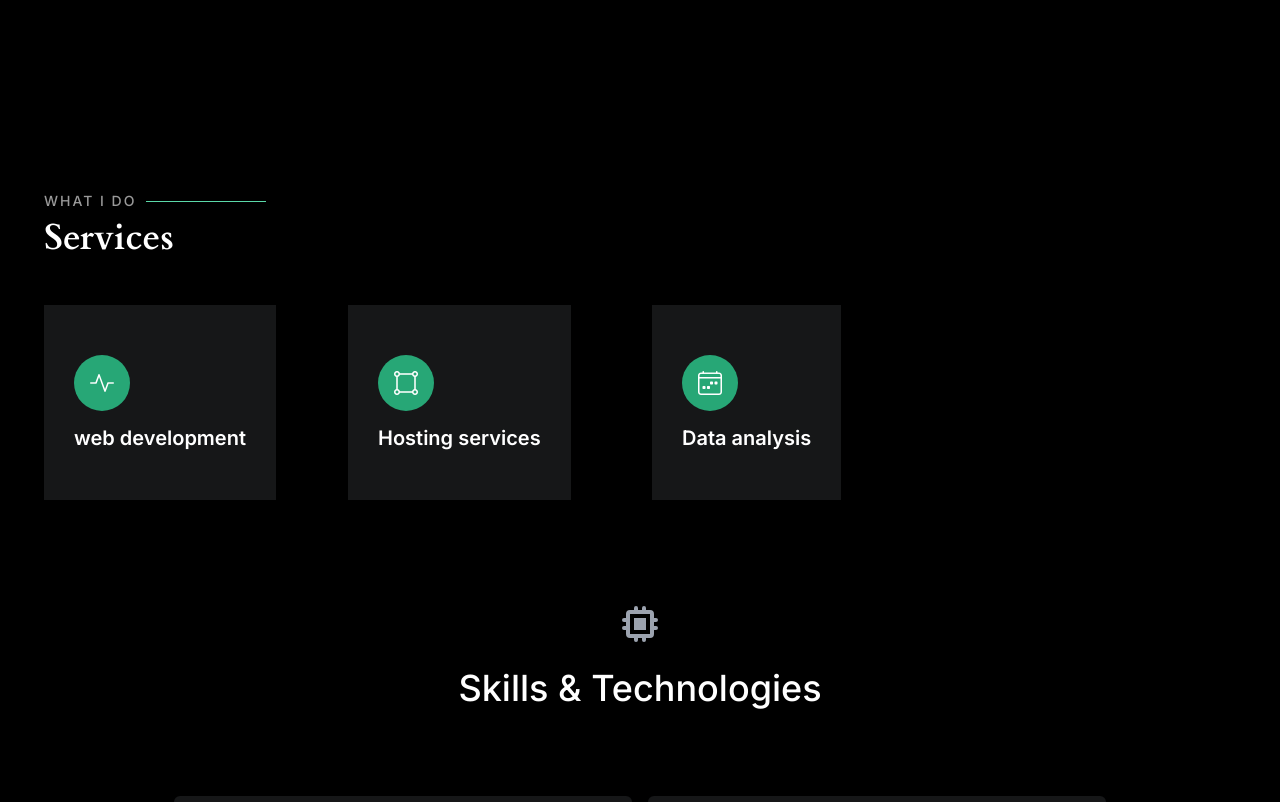
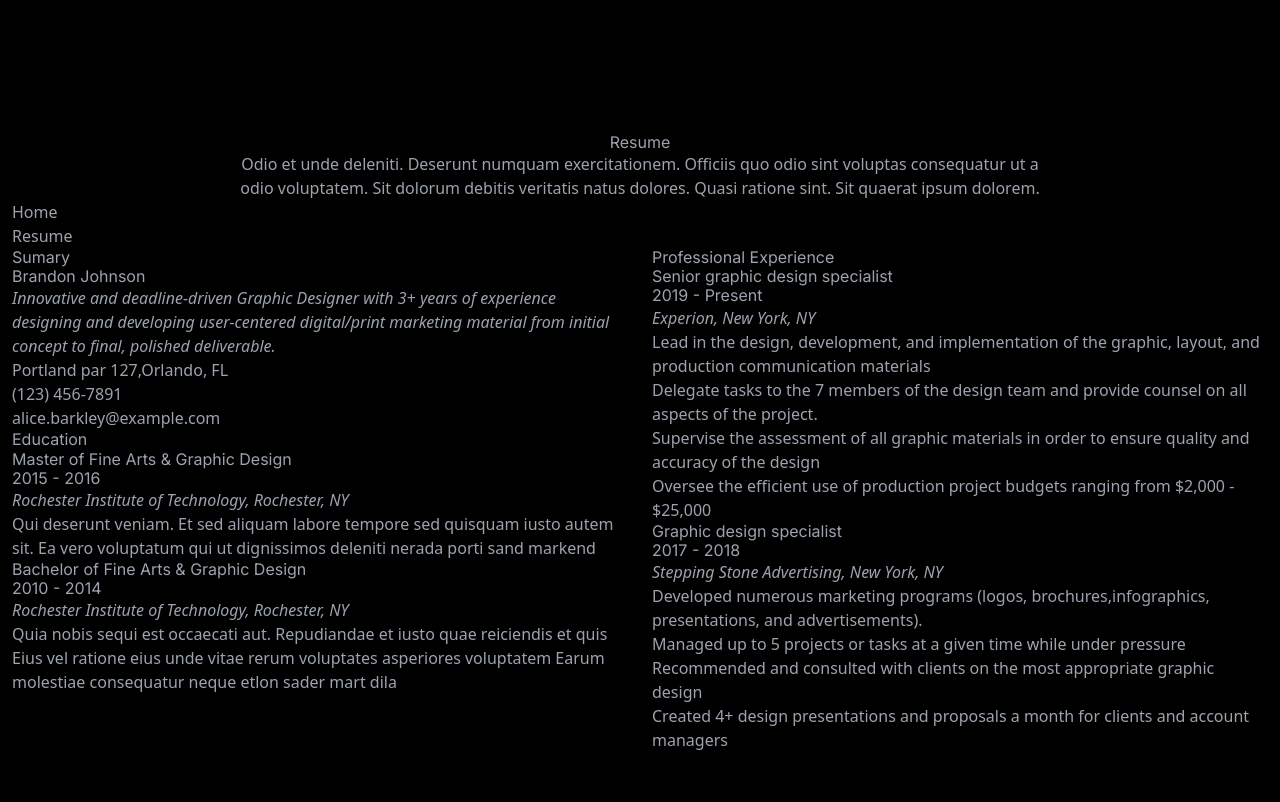
Before and after one commit to E-hub-mugisha/my-portfolio, a React (Create React App) app: page / in a window 1280 px wide. Shown: the part 560-1362 px from the top of the page. Built offline with nearby package versions, Linux system fonts and the light colour scheme.

Commit message:
resume sync

```diff
--- a/src/App.js
+++ b/src/App.js
@@ -8,12 +8,14 @@ import Testimonials from "./components/Testimonials";
 import {Footer} from "./components/Footer";
 import { Clients } from "./components/Clients";
 import { Services } from "./components/Services";
+import { Resume } from "./components/Resume";
 
 export default function App() {
   return(
     <main className="text-gray-400 body-font">
       <Navbar />
       <About />
+      <Resume/>
       <Services />
       <Skills />
       <Projects />
--- a/src/components/Experience.js
+++ b/src/components/Experience.js
@@ -5,7 +5,7 @@ export const experience = () => {
         <div>
             <main class="main">
 
-                <div class="page-title aos-init aos-animate" data-aos="fade">
+                <div class="page-title ">
                     <div class="heading">
                         <div class="container">
                             <div class="row d-flex justify-content-center text-center">
@@ -33,7 +33,7 @@ export const experience = () => {
 
                         <div class="row">
 
-                            <div class="col-lg-6 aos-init aos-animate" data-aos="fade-up" data-aos-delay="100">
+                            <div class="col-lg-6 " >
                                 <h3 class="resume-title">Sumary</h3>
 
                                 <div class="resume-item pb-0">
@@ -63,7 +63,7 @@ export const experience = () => {
 
                             </div>
 
-                            <div class="col-lg-6 aos-init aos-animate" data-aos="fade-up" data-aos-delay="200">
+                            <div class="col-lg-6">
                                 <h3 class="resume-title">Professional Experience</h3>
                                 <div class="resume-item">
                                     <h4>Senior graphic design specialist</h4>
--- /dev/null
+++ b/src/components/Resume.js
@@ -0,0 +1,101 @@
+import React from 'react'
+
+export const Resume = () => {
+    return (
+        <div>
+
+
+            <div class="page-title ">
+                <div class="heading">
+                    <div class="container">
+                        <div class="row d-flex justify-content-center text-center">
+                            <div class="col-lg-8">
+                                <h1>Resume</h1>
+                                <p class="mb-0">Odio et unde deleniti. Deserunt numquam exercitationem. Officiis quo odio sint voluptas consequatur ut a odio voluptatem. Sit dolorum debitis veritatis natus dolores. Quasi ratione sint. Sit quaerat ipsum dolorem.</p>
+                            </div>
+                        </div>
+                    </div>
+                </div>
+                <nav class="breadcrumbs">
+                    <div class="container">
+                        <ol>
+                            <li><a href="index.html">Home</a></li>
+                            <li class="current">Resume</li>
+                        </ol>
+                    </div>
+                </nav>
+            </div>
+
+
+            <section id="resume" class="resume section">
+
+                <div class="container">
+
+                    <div class="row">
+
+                        <div class="col-lg-6 " >
+                            <h3 class="resume-title">Sumary</h3>
+
+                            <div class="resume-item pb-0">
+                                <h4>Brandon Johnson</h4>
+                                <p><em>Innovative and deadline-driven Graphic Designer with 3+ years of experience designing and developing user-centered digital/print marketing material from initial concept to final, polished deliverable.</em></p>
+                                <ul>
+                                    <li>Portland par 127,Orlando, FL</li>
+                                    <li>(123) 456-7891</li>
+                                    <li>alice.barkley@example.com</li>
+                                </ul>
+                            </div>
+
+                            <h3 class="resume-title">Education</h3>
+                            <div class="resume-item">
+                                <h4>Master of Fine Arts &amp; Graphic Design</h4>
+                                <h5>2015 - 2016</h5>
+                                <p><em>Rochester Institute of Technology, Rochester, NY</em></p>
+                                <p>Qui deserunt veniam. Et sed aliquam labore tempore sed quisquam iusto autem sit. Ea vero voluptatum qui ut dignissimos deleniti nerada porti sand markend</p>
+                            </div>
+
+                            <div class="resume-item">
+                                <h4>Bachelor of Fine Arts &amp; Graphic Design</h4>
+                                <h5>2010 - 2014</h5>
+                                <p><em>Rochester Institute of Technology, Rochester, NY</em></p>
+                                <p>Quia nobis sequi est occaecati aut. Repudiandae et iusto quae reiciendis et quis Eius vel ratione eius unde vitae rerum voluptates asperiores voluptatem Earum molestiae consequatur neque etlon sader mart dila</p>
+                            </div>
+
+                        </div>
+
+                        <div class="col-lg-6">
+                            <h3 class="resume-title">Professional Experience</h3>
+                            <div class="resume-item">
+                                <h4>Senior graphic design specialist</h4>
+                                <h5>2019 - Present</h5>
+                                <p><em>Experion, New York, NY </em></p>
+                                <ul>
+                                    <li>Lead in the design, development, and implementation of the graphic, layout, and production communication materials</li>
+                                    <li>Delegate tasks to the 7 members of the design team and provide counsel on all aspects of the project. </li>
+                                    <li>Supervise the assessment of all graphic materials in order to ensure quality and accuracy of the design</li>
+                                    <li>Oversee the efficient use of production project budgets ranging from $2,000 - $25,000</li>
+                                </ul>
+                            </div>
+                            <div class="resume-item">
+                                <h4>Graphic design specialist</h4>
+                                <h5>2017 - 2018</h5>
+                                <p><em>Stepping Stone Advertising, New York, NY</em></p>
+                                <ul>
+                                    <li>Developed numerous marketing programs (logos, brochures,infographics, presentations, and advertisements).</li>
+                                    <li>Managed up to 5 projects or tasks at a given time while under pressure</li>
+                                    <li>Recommended and consulted with clients on the most appropriate graphic design</li>
+                                    <li>Created 4+ design presentations and proposals a month for clients and account managers</li>
+                                </ul>
+                            </div>
+
+                        </div>
+
+                    </div>
+
+                </div>
+
+            </section>
+
+        </div>
+    )
+}
```
